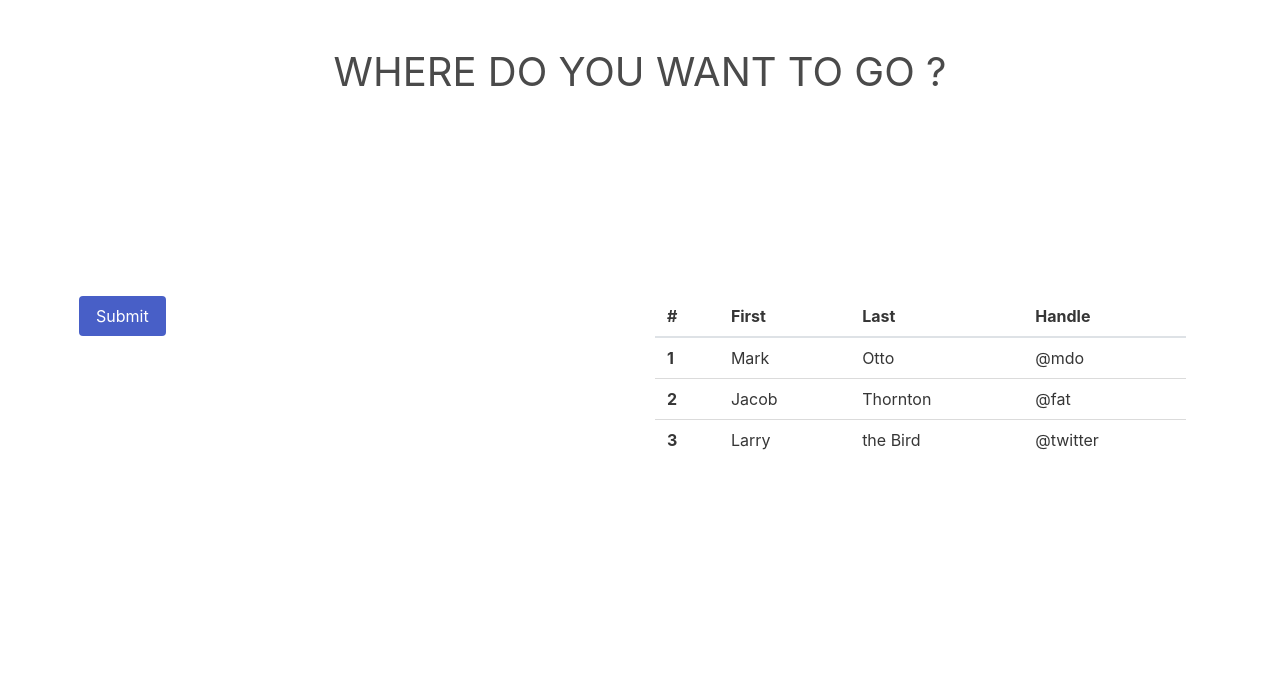
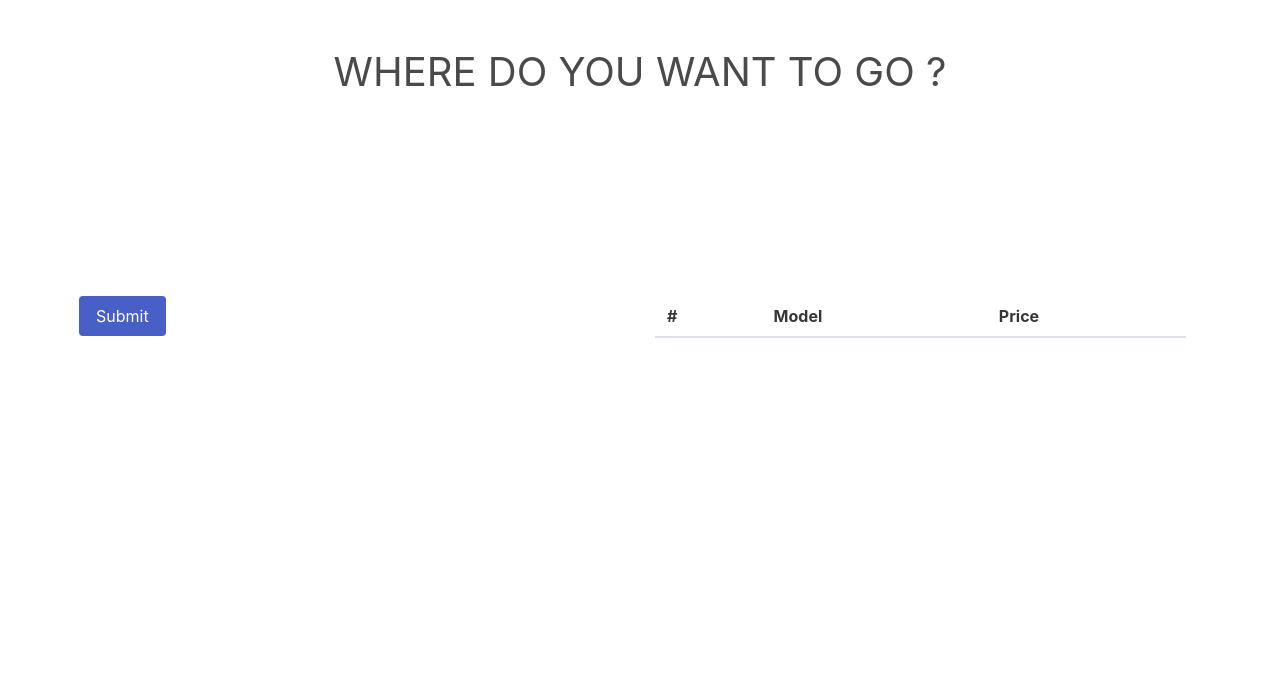
Before and after one commit to josepmdc/HackUPC_2022, a Django app: page /user_login in a window 1280 px wide. Shown: the top 700 px of the page. Run offline with Django 3.2, Linux system fonts and the light colour scheme; lists and menus that the app fills with data are empty.

Commit message:
Render bikes on table

```diff
--- a/src/mundimoto/forms.py
+++ b/src/mundimoto/forms.py
@@ -1,5 +1,5 @@
 from django import forms
-from django.contrib.auth.models import  User
+from django.contrib.auth.models import User
 from mundimoto.models import FindMotorbike
 
 
@@ -9,14 +9,13 @@ class FindMotorbike(forms.ModelForm):
         fields = ('Origin', 'Destination',)
 
 
-
 class UserForm(forms.ModelForm):
     password = forms.CharField(widget=forms.PasswordInput())
 
     class Meta():
         model = User
 
-        fields = ('username','first_name', 'email', 'password')
+        fields = ('username', 'first_name', 'email', 'password')
         help_texts = {
             'username': None,
 
--- a/src/mundimoto/templates/home.html
+++ b/src/mundimoto/templates/home.html
@@ -9,7 +9,8 @@
     <div class="col">
       <div class="titulo">
         <h1>WHERE DO YOU WANT TO GO ? </h1>
-    </div></div>
+      </div>
+    </div>
 
     <div class="w-100"></div>
     <div class="col">
@@ -37,32 +38,21 @@
           <thead>
             <tr>
               <th scope="col">#</th>
-                  <th scope="col">First</th>
-                  <th scope="col">Last</th>
-                  <th scope="col">Handle</th>
+              <th scope="col">Model</th>
+              <th scope="col">Price</th>
             </tr>
           </thead>
           <tbody>
+            {% for bike in bikes %}
             <tr>
-                  <th scope="row">1</th>
-                  <td>Mark</td>
-                  <td>Otto</td>
-                  <td>@mdo</td>
+              <th scope="row">{{ forloop.counter }}</th>
+              <td>{{ bike.name }}</td>
+              <td>{{ bike.price }}€</td>
             </tr>
-                <tr>
-                  <th scope="row">2</th>
-                  <td>Jacob</td>
-                  <td>Thornton</td>
-                  <td>@fat</td>
-                </tr>
-                <tr>
-                  <th scope="row">3</th>
-                  <td>Larry</td>
-                  <td>the Bird</td>
-                  <td>@twitter</td>
-                </tr>
+            {% endfor %}
           </tbody>
-            </table>    </div>
+        </table>
+      </div>
     </div>
   </div>
 </div>
--- a/src/mundimoto/views.py
+++ b/src/mundimoto/views.py
@@ -1,8 +1,7 @@
 from django.shortcuts import render
 
-from mundimoto.models import Brands
 from . import forms
-from mundimoto.forms import FindMotorbike
+from mundimoto.models import Brands, Versions
 from django.urls import reverse
 from django.contrib.auth.decorators import login_required
 from django.http import HttpResponse, HttpResponseRedirect
@@ -27,15 +26,11 @@ def index(request):
 
 
 def home(request):
-    print(Brands.objects.all()[0].name)
-
     return render(request, 'home.html')
 
+
 def Login(request):
-
-    return render(request, "Login.html")
-
-
+    return render(request, "login.html")
 
 
 def formBike(request):
@@ -45,7 +40,9 @@ def formBike(request):
         find_form = forms.FindMotorbike(data=request.POST)
     if find_form.is_valid():
         find_form.save()
-    return render(request, "home.html",{'form':find_form})
+    brands = Brands.objects.all()
+    bikes = Versions.objects.all()
+    return render(request, "home.html", {'form': find_form, 'brands': brands, 'bikes': bikes})
 
 
 def Register(request):
@@ -71,7 +68,6 @@ def Register(request):
             print("ERROR")
             messages.error(request, "Username already Exists")
 
-
     else:
         print(request)
 
```
Lines whose indentation alone changed are shown as unchanged.
